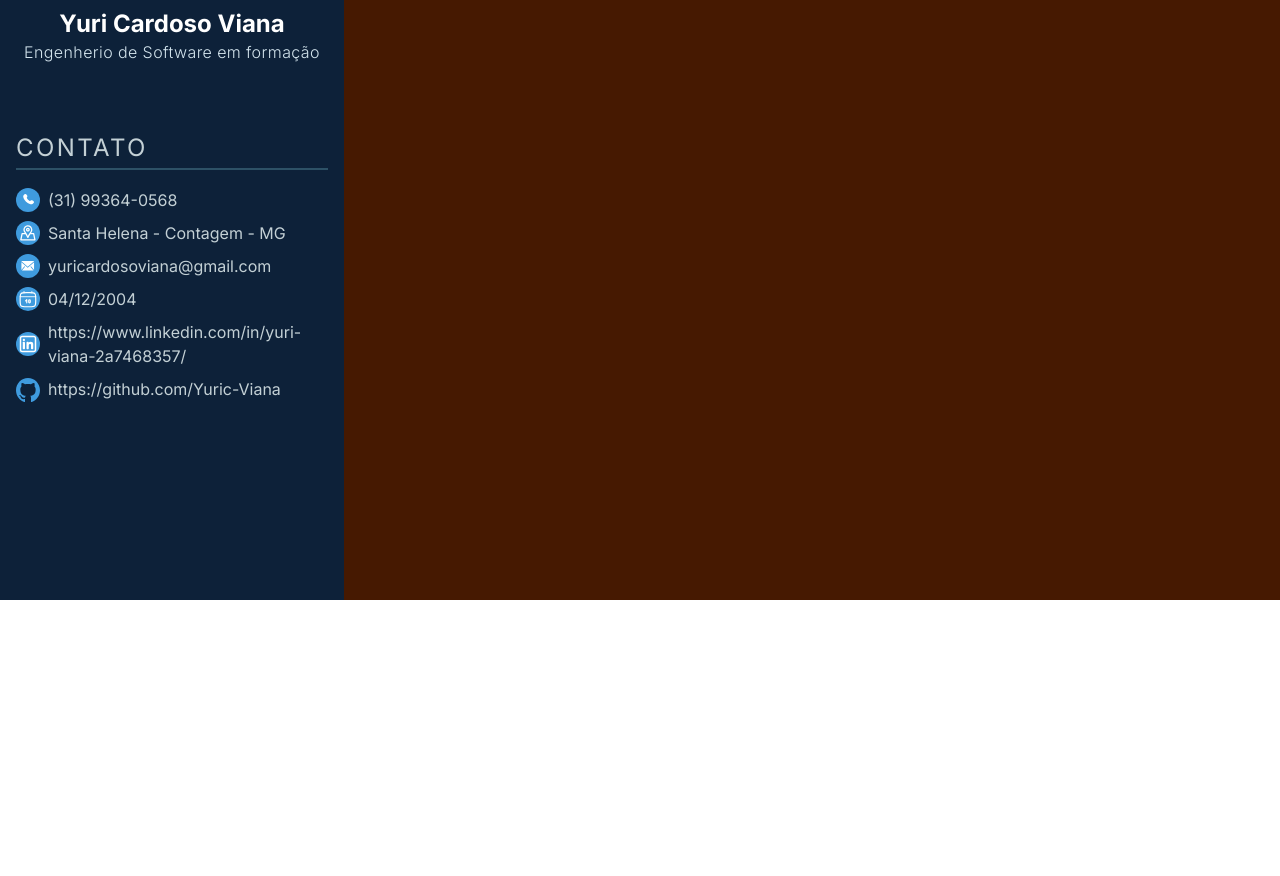
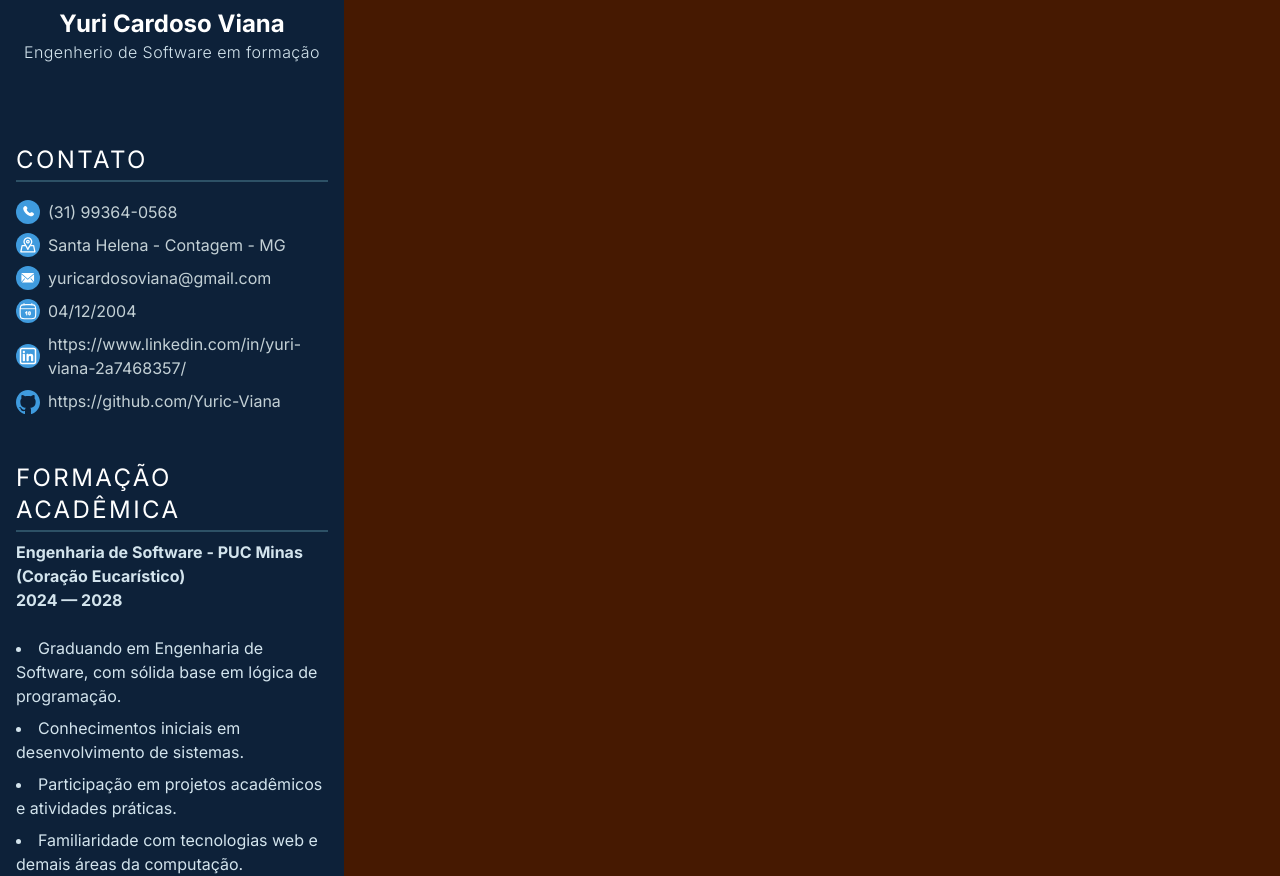
Before and after one commit to Yuric-Viana/digital-resume, a React (Vite) app: page / in a window 1280 px wide. Shown: the part 200-1076 px from the top of the page. Before the commit the page ends 800 px from the top, so only its background shows below. Built offline with nearby package versions, Linux system fonts and the light colour scheme.

Commit message:
feat: implementar componente de formação acadêmica

```diff
--- a/src/components/Contact.tsx
+++ b/src/components/Contact.tsx
@@ -8,7 +8,7 @@ import githubIcon from "../assets/github.svg"
 export function Contact() {
     return (
         <div>
-            <h2 className="uppercase text-xl md:text-2xl text-[#c3d0d5] tracking-widest border-b-2 border-[#2D5166] pb-1">Contato</h2>
+            <h2 className="uppercase text-xl md:text-2xl text-white tracking-widest border-b-2 border-[#2D5166] pb-1">Contato</h2>
 
             <ul className="pt-4.5 flex flex-col gap-2">
                 <li className="flex gap-2 items-center">
--- /dev/null
+++ b/src/components/Education.tsx
@@ -0,0 +1,17 @@
+export function About() {
+    return (
+        <div>
+            <h2 className="uppercase text-xl md:text-2xl text-white tracking-widest border-b-2 border-[#2D5166] pb-1">Formação acadêmica</h2>
+
+            <h3 className="flex font-bold text-[#d3e4ed] pt-2 ">Engenharia de Software - PUC Minas (Coração Eucarístico)</h3>
+            <strong className="text-[#d3e4ed]">2024 — 2028</strong>
+
+            <ul className="pt-6 list-disc list-inside text-[#d3e4ed] flex flex-col gap-2">
+                <li>Graduando em Engenharia de Software, com sólida base em lógica de programação.</li>
+                <li>Conhecimentos iniciais em desenvolvimento de sistemas.</li>
+                <li>Participação em projetos acadêmicos e atividades práticas.</li>
+                <li>Familiaridade com tecnologias web e demais áreas da computação.</li>
+            </ul>
+        </div>
+    )
+}
--- a/src/components/Sidebar.tsx
+++ b/src/components/Sidebar.tsx
@@ -1,12 +1,14 @@
 import { Profile } from "./Profile"
 import { Contact } from "./Contact"
+import { About } from "./Education"
 
 export function Sidebar() {
     return (
-        <aside className="h-screen bg-[#0D2139] flex flex-1 flex-col gap-9 px-4 md:flex-2 lg:flex-1 py-2 lg:py-0">
+        <aside className="h-full bg-[#0D2139] flex flex-1 flex-col gap-12 px-4 md:flex-2 lg:flex-1 py-8 lg:py-0">
 
             <Profile />
             <Contact />
+            <About />
         </aside>
     )
 }
```
